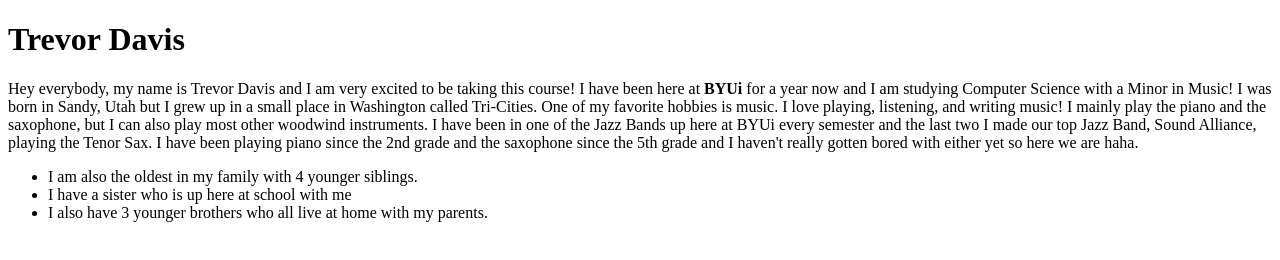
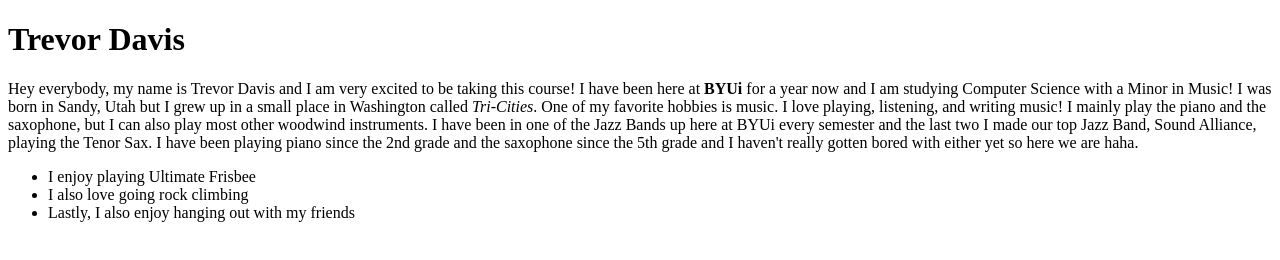
Before and after one commit to Trevorito336/wdd130, a plain HTML site: page index.html in a window 1280 px wide. Drawn offline with Linux system fonts and the light colour scheme.

Commit message:
Home Page Final

```diff
--- a/index.html
+++ b/index.html
@@ -13,7 +13,7 @@
     <p>
         Hey everybody, my name is Trevor Davis and I am very excited to be taking this course!
         I have been here at <strong>BYUi</strong> for a year now and I am studying Computer Science with a Minor in
-        Music! I was born in Sandy, Utah but I grew up in a small place in Washington called Tri-Cities.
+        Music! I was born in Sandy, Utah but I grew up in a small place in Washington called <em>Tri-Cities</em>.
         One of my favorite hobbies is music. I love playing, listening, and writing music! I mainly play the piano and
         the saxophone, but I can also play most other woodwind instruments. I have been in one of the Jazz Bands up here
         at BYUi every semester and the last two I made our top Jazz Band, Sound Alliance, playing the Tenor Sax. I have
@@ -22,13 +22,13 @@
     </p>
     <ul>
         <li>
-            I am also the oldest in my family with 4 younger siblings.
+            I enjoy playing Ultimate Frisbee
         </li>
         <li>
-            I have a sister who is up here at school with me
+            I also love going rock climbing
         </li>
         <li>
-            I also have 3 younger brothers who all live at home with my parents.
+            Lastly, I also enjoy hanging out with my friends
         </li>
     </ul>
     <nav></nav>
```
